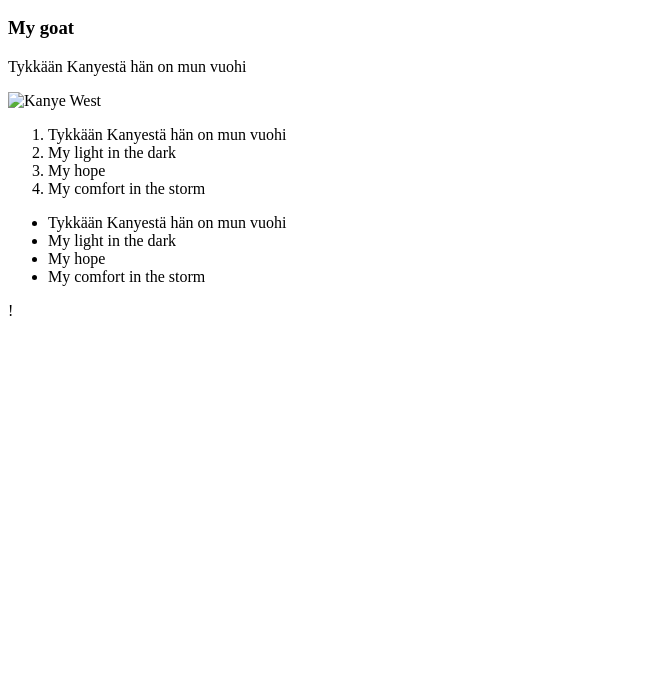
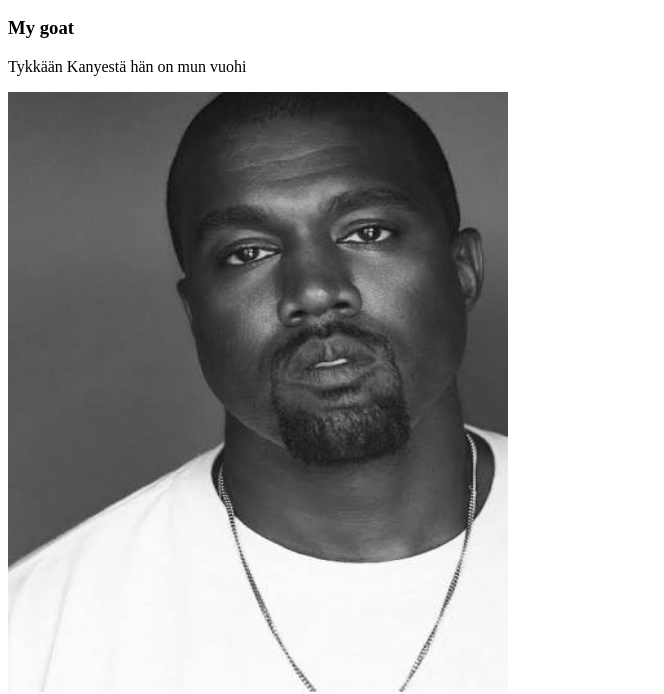
Before and after one commit to Ristoona/websivuston_kehittaminen_syksy26, a plain HTML site: page ws_01/index.html in a window 1280 px wide. Shown: the part 110-804 px from the top of the page, without its empty margins (0-664 px from the left). Drawn offline with Linux system fonts and the light colour scheme.

Commit message:
fix: update image source path in index.html

```diff
--- a/ws_01/index.html
+++ b/ws_01/index.html
@@ -10,7 +10,7 @@
     <h2>My comfort in the storm</h2>
     <h3>My goat</h3>
     <p>Tykkään Kanyestä hän on mun vuohi</p>
-    <img src="ws_01/image.png" alt="Kanye West" width="500" height="600">
+    <img src="image.png" alt="Kanye West" width="500" height="600">
     <ol>
         <li>Tykkään Kanyestä hän on mun vuohi</li>
         <li>My light in the dark</li>
```
